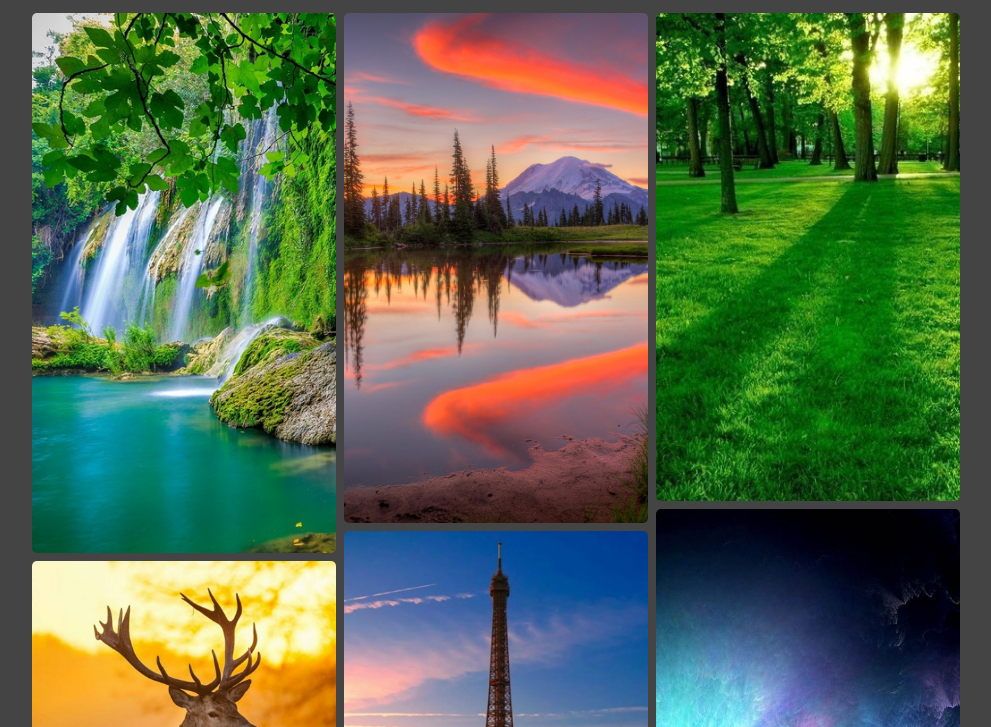
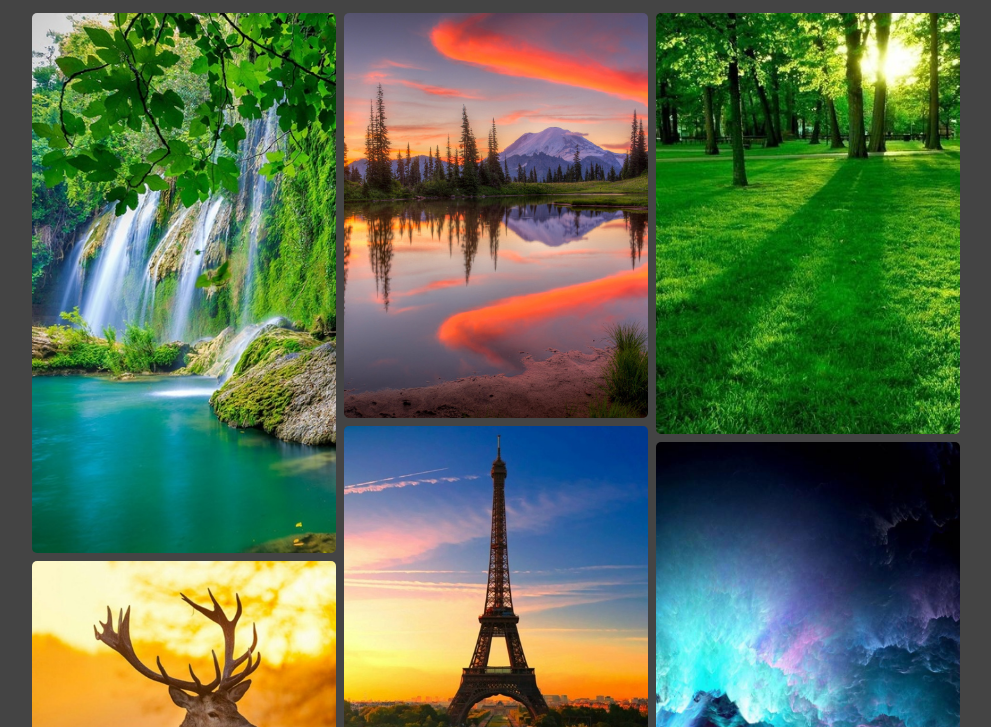
Before and after one commit to ya-lops/masonry, an Astro site: page / in a window 1280 px wide. Shown: the part 73-800 px from the top of the page, without its empty margins (144-1135 px from the left). Built offline with nearby package versions, Linux system fonts and the light colour scheme; Astro itself is replaced by a stand-in of ours.

Commit message:
grid > flex in cols

```diff
--- a/src/pages/index.astro
+++ b/src/pages/index.astro
@@ -63,9 +63,13 @@ const allChunks = [chunk1, chunk2, chunk3];
     }
 
     &__column {
-      display: grid;
-      grid-template-columns: 100%;
+      display: flex;
+      flex-flow: column;
       gap: 0.5rem;
+
+      > * {
+        flex: 1;
+      }
 
       @media (width < 500px) {
         display: contents;
```
